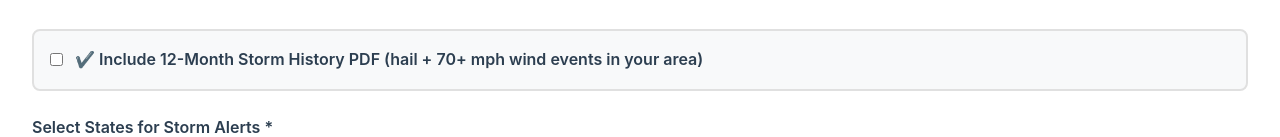
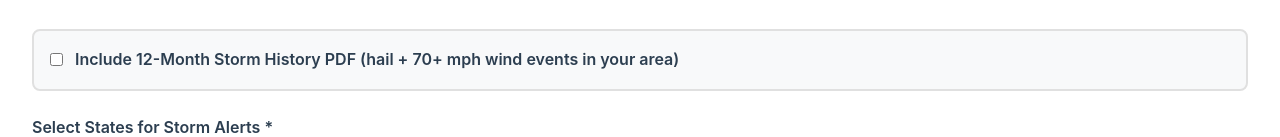
Before and after one commit to dylandirosa98/Storm-Alert_System, a website: page public/index.html in a window 1280 px wide. Shown: the part 515-652 px from the top of the page. Drawn offline with Linux system fonts and the light colour scheme.

Commit message:
Remove checkmark emoji from 12-month PDF option label

```diff
--- a/public/index.html
+++ b/public/index.html
@@ -196,7 +196,7 @@
         <div class="form-group">
             <label style="display: flex; align-items: center; font-weight: normal; cursor: pointer; background: #f8f9fa; padding: 1rem; border-radius: 8px; border: 2px solid #e0e0e0;">
                 <input type="checkbox" id="includeStormHistory" name="includeStormHistory" style="margin-right: 0.75rem;">
-                <span style="font-weight: 600;">✔️ Include 12-Month Storm History PDF (hail + 70+ mph wind events in your area)</span>
+                <span style="font-weight: 600;">Include 12-Month Storm History PDF (hail + 70+ mph wind events in your area)</span>
             </label>
         </div>
 
```
